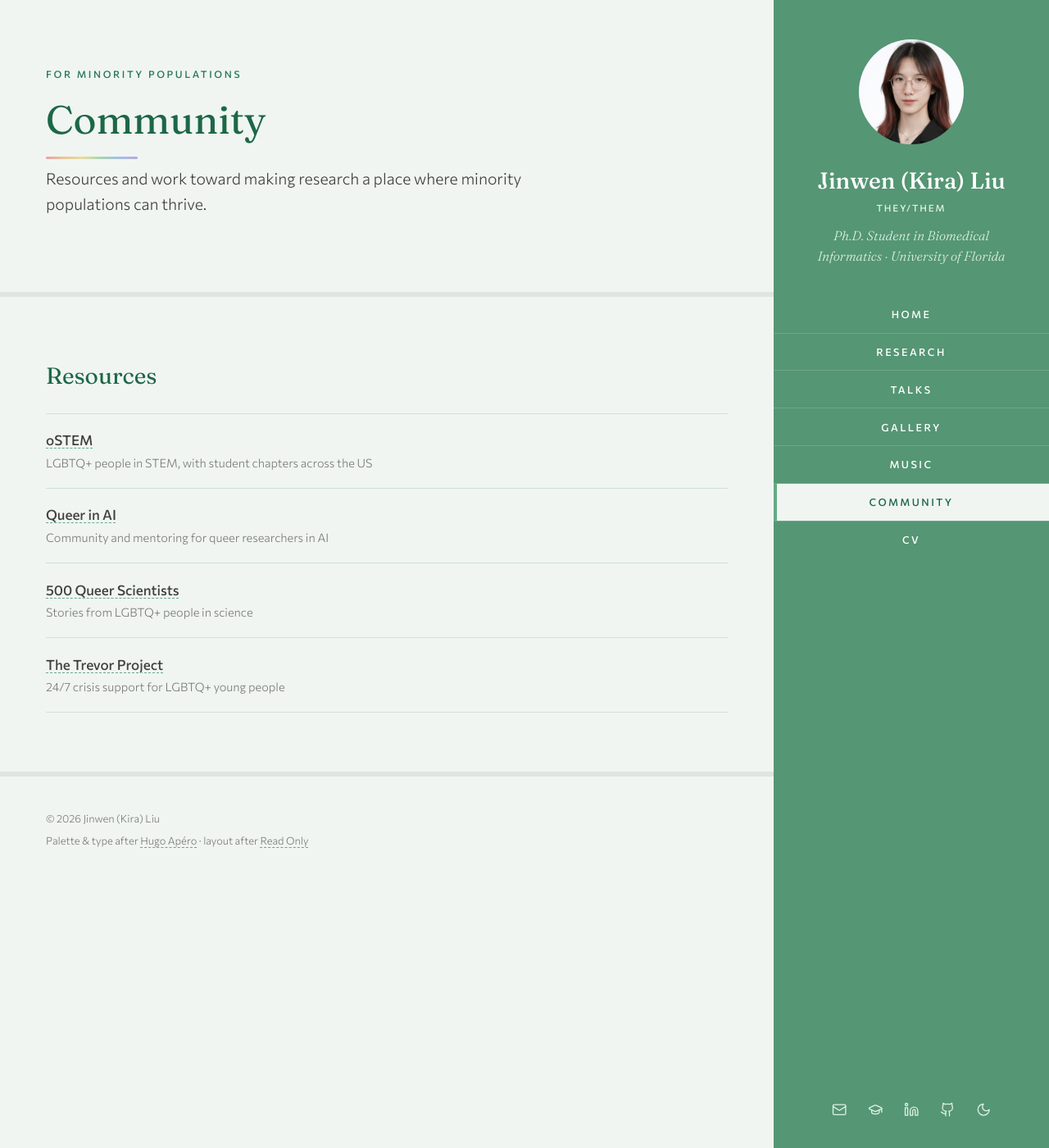
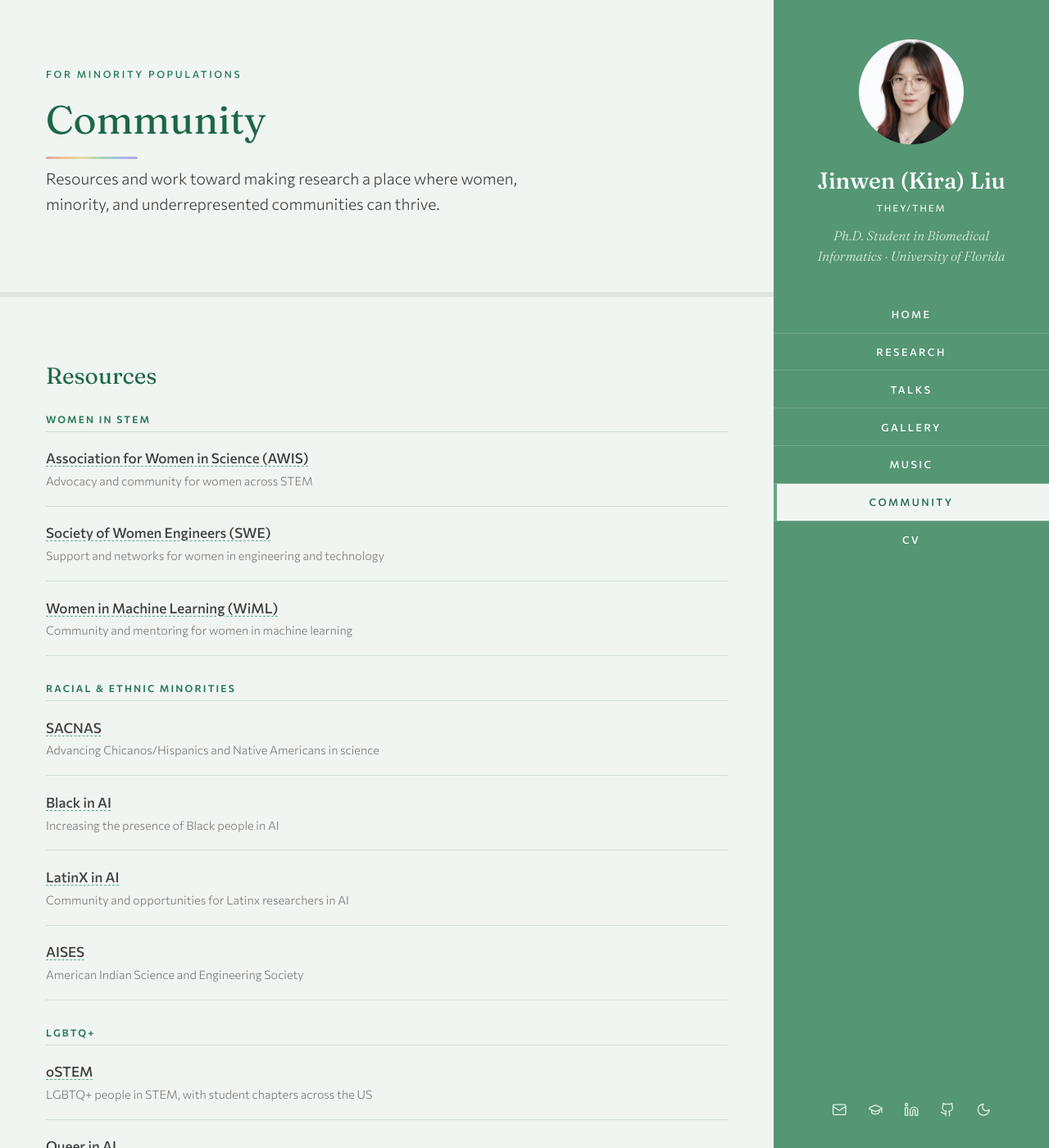
Before and after one commit to KiraLiiu/KiraLiiu.github.io, a Jekyll site: the page built from pages/community.html, in a window 1280 px wide and 1400 px high. Shown: the whole window at 82% size. Built offline with Jekyll 4.4.1, drawn with Linux system fonts in a browser that asks for light colours; some of the changed text lies outside the part shown.

Commit message:
Community: broaden to women, racial/ethnic minorities, LGBTQ+, disability
Co-Authored-By: Claude Opus 5.5 <noreply@anthropic.com>

```diff
--- a/assets/style.css
+++ b/assets/style.css
@@ -200,6 +200,8 @@ main h3 { margin: 0 0 1.75rem; font-size: 1.75rem; font-weight: 400; }
 .rows div > span { display: block; font-size: .9rem; color: var(--muted); }
 .rows .detail { font-size: .85rem; font-style: italic; }
 .resources li { grid-template-columns: 1fr; }
+.group { margin: 2rem 0 .5rem; font: 600 .75rem var(--sans); letter-spacing: .18em; text-transform: uppercase; color: var(--accent-ink); }
+h3 + .group { margin-top: 0; }
 .skills { display: grid; grid-template-columns: 9rem minmax(0, 1fr); gap: .9rem 1.5rem; margin: 0; font-size: .95rem; }
 .skills dt { font-weight: 500; color: var(--heading); }
 .skills dd { margin: 0; color: var(--muted); }
--- a/pages/community.html
+++ b/pages/community.html
@@ -8,7 +8,7 @@ hue: 160
   <p class="eyebrow">For minority populations</p>
   <h2 class="pride">Community</h2>
   <div class="prose">
-    <p class="lede">Resources and work toward making research a place where minority populations can thrive.</p>
+    <p class="lede">Resources and work toward making research a place where women, minority, and underrepresented communities can thrive.</p>
   </div>
   <!-- Add your involvement here when ready:
   <ul class="rows">
@@ -19,10 +19,28 @@ hue: 160
 
 <section>
   <h3>Resources</h3>
+  <h4 class="group">Women in STEM</h4>
+  <ul class="rows resources">
+    <li class="reveal"><div><a href="https://www.awis.org/">Association for Women in Science (AWIS)</a><span>Advocacy and community for women across STEM</span></div></li>
+    <li class="reveal"><div><a href="https://swe.org/">Society of Women Engineers (SWE)</a><span>Support and networks for women in engineering and technology</span></div></li>
+    <li class="reveal"><div><a href="https://wimlworkshop.org/">Women in Machine Learning (WiML)</a><span>Community and mentoring for women in machine learning</span></div></li>
+  </ul>
+  <h4 class="group">Racial &amp; ethnic minorities</h4>
+  <ul class="rows resources">
+    <li class="reveal"><div><a href="https://www.sacnas.org/">SACNAS</a><span>Advancing Chicanos/Hispanics and Native Americans in science</span></div></li>
+    <li class="reveal"><div><a href="https://www.blackinai.org/">Black in AI</a><span>Increasing the presence of Black people in AI</span></div></li>
+    <li class="reveal"><div><a href="https://www.latinxinai.org/">LatinX in AI</a><span>Community and opportunities for Latinx researchers in AI</span></div></li>
+    <li class="reveal"><div><a href="https://www.aises.org/">AISES</a><span>American Indian Science and Engineering Society</span></div></li>
+  </ul>
+  <h4 class="group">LGBTQ+</h4>
   <ul class="rows resources">
     <li class="reveal"><div><a href="https://www.ostem.org/">oSTEM</a><span>LGBTQ+ people in STEM, with student chapters across the US</span></div></li>
     <li class="reveal"><div><a href="https://www.queerinai.com/">Queer in AI</a><span>Community and mentoring for queer researchers in AI</span></div></li>
     <li class="reveal"><div><a href="https://500queerscientists.com/">500 Queer Scientists</a><span>Stories from LGBTQ+ people in science</span></div></li>
     <li class="reveal"><div><a href="https://www.thetrevorproject.org/">The Trevor Project</a><span>24/7 crisis support for LGBTQ+ young people</span></div></li>
   </ul>
+  <h4 class="group">Disability &amp; accessibility</h4>
+  <ul class="rows resources">
+    <li class="reveal"><div><a href="https://www.washington.edu/accesscomputing/">AccessComputing</a><span>Supporting people with disabilities in computing fields</span></div></li>
+  </ul>
 </section>
```
